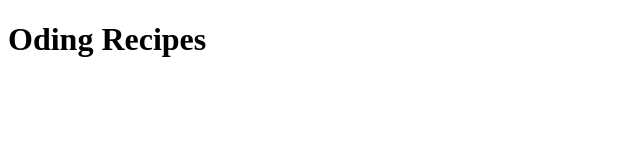
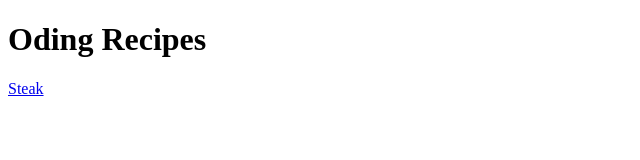
Before and after one commit to zcyang9111/odin-recipes, a plain HTML site: page index.html in a window 1280 px wide. Shown: the full height of the page, 0-640 px from the left. Drawn offline with Linux system fonts and the light colour scheme.

Commit message:
Add a link to the steak.html

```diff
--- a/index.html
+++ b/index.html
@@ -7,5 +7,6 @@
 </head>
 <body>
     <h1>Oding Recipes</h1>
+    <a href="./recipes/steak.html">Steak</a>
 </body>
 </html>
```
